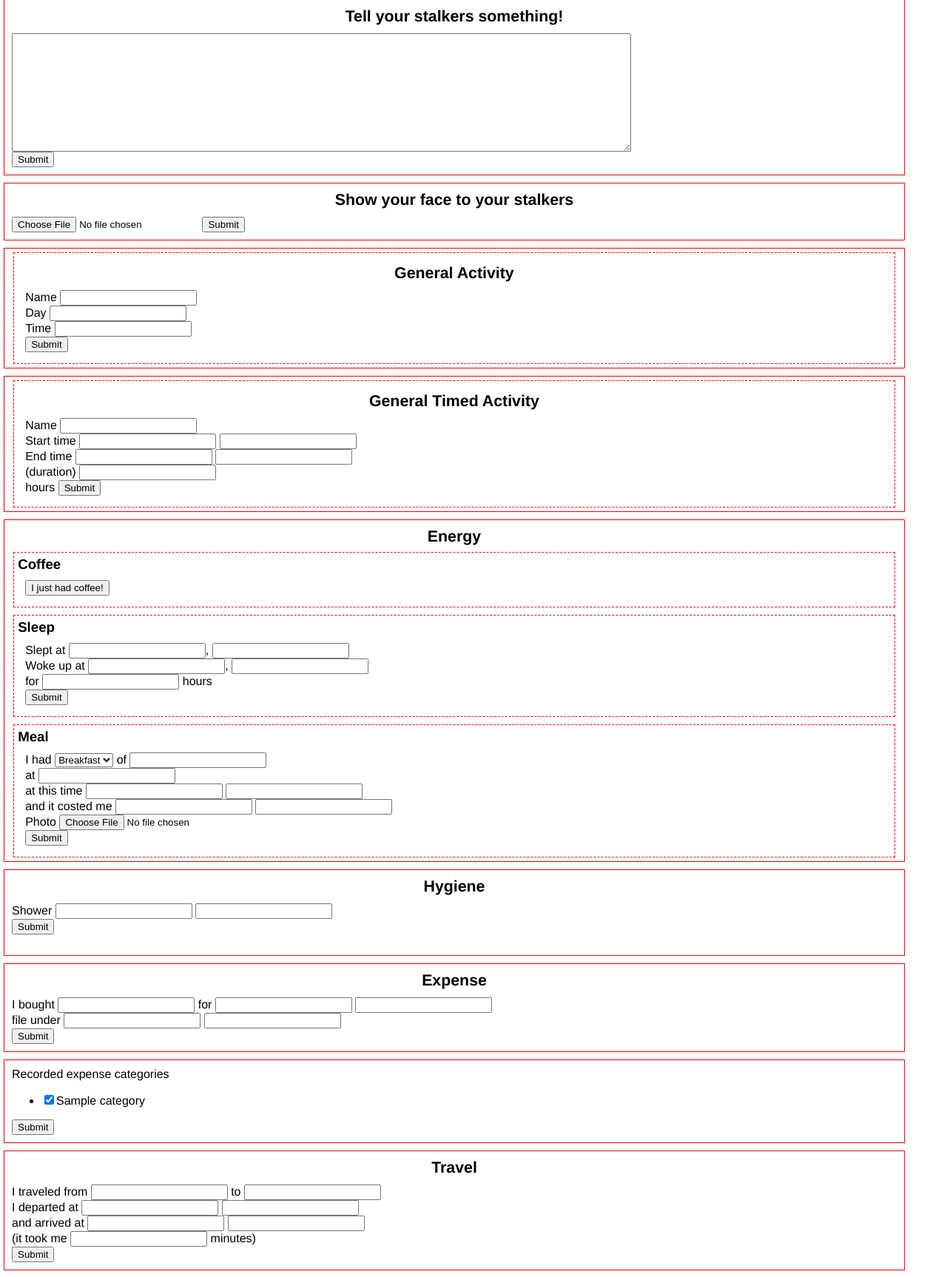
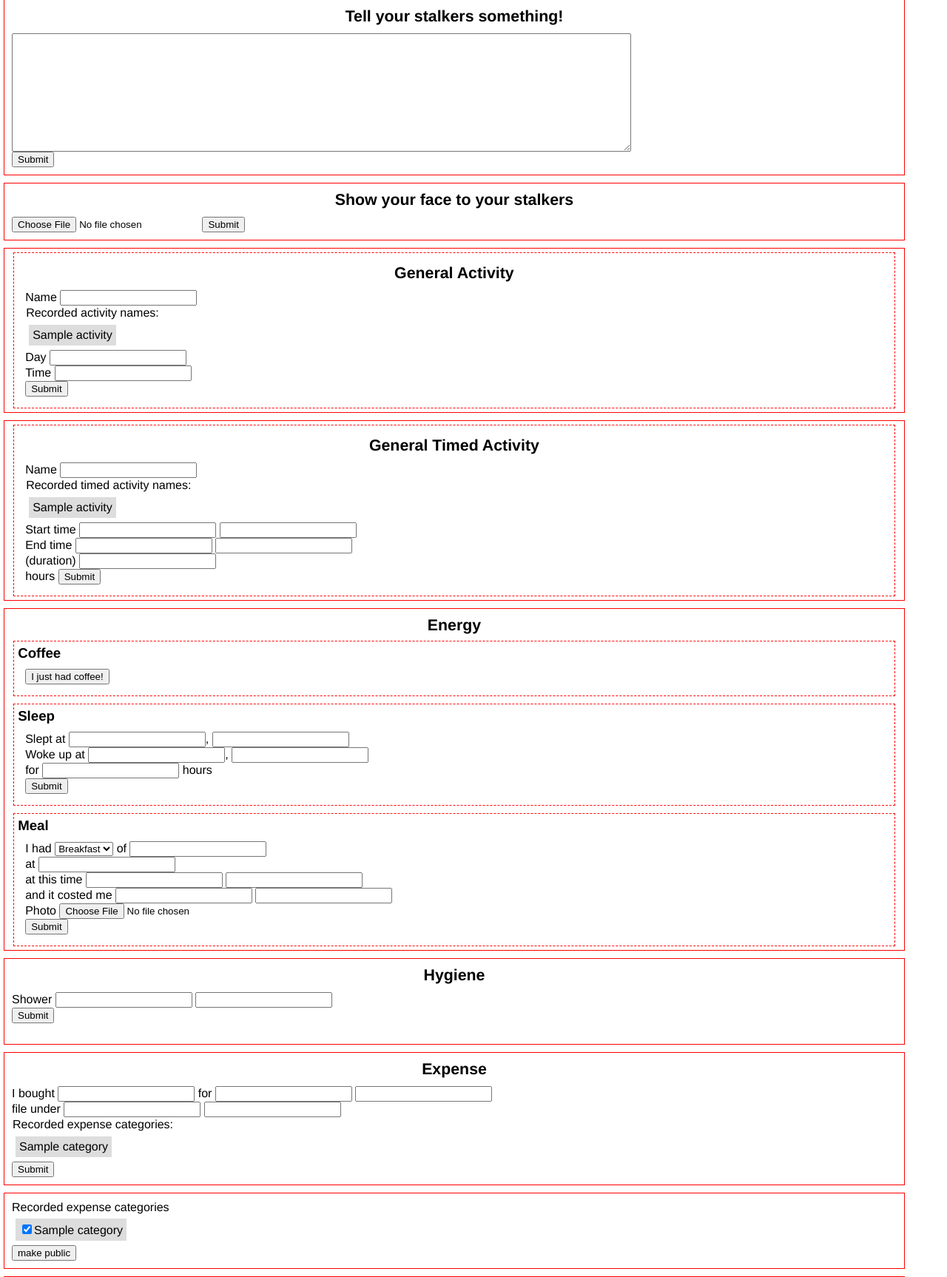
Before and after one commit to ryanotron/tmi, a Python web app: template templates/panelpage.html in a window 1280 px wide. Shown: the part 148-1874 px from the top of the page at 74% size. Run offline with Jinja, Linux system fonts and the light colour scheme; the template is opened without the code that fills it: most values are stand-ins (such as "Sample title", 1, 10 or a date in 2020).

Commit message:
added category helpers

```diff
--- a/constants.py
+++ b/constants.py
@@ -8,7 +8,7 @@ email_re    = re.compile(r'^[\S]+@[\S]+.[\S]+$')
 batchexpense_re = re.compile(r'[^\d]+(?P<when>\d{1,2}/\d{1,2}/\d{4})\t(?P<name>[^\t]+)\t(?P<amount>\d+.\d+)\t(?P<cat>[^\t]+)')
 datetime_re = re.compile(r'\s*(\d{1,2})/(\d{1,2})/(\d{4})\s+(\d{1,2}):(\d{2})')
 
-COOKIESECRET = 'Fire and Blood!'
+COOKIESECRET = 'Shits and Giggles'
 
 template_dir = os.path.join(os.path.dirname(__file__), 'templates')
 jinjaenv = jinja2.Environment(loader = jinja2.FileSystemLoader(template_dir), autoescape = True)
--- a/index.yaml
+++ b/index.yaml
@@ -28,6 +28,12 @@ indexes:
   - name: name
   - name: userid
   - name: when
+    direction: desc
+
+- kind: BlogPostModel
+  properties:
+  - name: userid
+  - name: posted
     direction: desc
 
 - kind: BlogPostModel
--- a/models.py
+++ b/models.py
@@ -110,3 +110,4 @@ class BlogPostModel(db.Model):
     title = db.StringProperty()
     content = db.TextProperty()
     privacy = db.IntegerProperty()
+    category = db.StringProperty()
--- a/stylesheets/userpage.css
+++ b/stylesheets/userpage.css
@@ -107,6 +107,26 @@ div.Message {
     margin: 1px;
 }
 
+div.CategoryListing {
+    width: 100%;
+    margin-top: 1px;
+    margin-bottom: 1px;
+    //border: 1px solid black;
+}
+
+div.CategoryListing ul {
+    text-decoration: none;
+    display: inline;
+}
+
+div.CategoryListing li {
+    display: inline;
+    margin: 5px;
+    padding: 5px;
+    background-color: #dddddd;
+    float: left;
+}
+
 blockquote {
     /*background-color: #ffeeee;*/
     margin: 1px;
--- a/templates/blog_showpostspage.html
+++ b/templates/blog_showpostspage.html
@@ -13,7 +13,8 @@
                 <div class="PostHead">
                     <h3>{{post.title}}</h3>
                 </div>
-                <p>posted on {{post.posted.strftime('%d/%m/%Y - %H:%M')}} UTC</p>
+                <p>posted on {{post.posted.strftime('%d/%m/%Y - %H:%M')}} UTC
+                {%- if post.updated > post.posted -%}, updated on {{post.updated.strftime('%d/%m/%Y - %H:%M')}}{%- endif -%}</p>
                 {{post.content|safe}}
             </div>
         {% endfor -%}
--- a/templates/panelpage.html
+++ b/templates/panelpage.html
@@ -65,6 +65,14 @@
         <h2 class="PanelCategory">General Activity</h2>
         <form action="/postactivity" method="post">
             Name <input type="text" name="activity_name"><br>
+            {% if activity_categories -%}
+            <p>Recorded activity names:</p>
+            <div class="CategoryListing"><ul>
+                {% for activity in activity_categories -%}
+                <li>{{activity}}
+                {% endfor -%}
+            </ul></div>
+            {% endif -%}
             Day <input maxlength="10" class="Date" type="text" name="activity_day" value="{{(datetime.datetime.utcnow() + datetime.timedelta(hours = user.timezone)).strftime('%d/%m/%Y')}}"><br>
             Time <input class="Time" type="text" name="activity_time" value="{{(datetime.datetime.utcnow() + datetime.timedelta(hours = user.timezone)).strftime('%H:%M')}}"><br>
             <input type="submit">
@@ -77,6 +85,14 @@
             <h2 class="PanelCategory">General Timed Activity</h2>
             <form action="/posttimedactivity" method="post">
                 Name <input type="text" name="act_name"><br>
+                {% if timed_activity_categories -%}
+                <p>Recorded timed activity names:</p>
+                <div class="CategoryListing"><ul>
+                    {% for activity in timed_activity_categories -%}
+                    <li>{{activity}}
+                    {% endfor -%}
+                </ul></div>
+                {% endif -%}
                 Start time <input class="Date" type="text" name="act_start_day" value="{{(datetime.datetime.utcnow() + datetime.timedelta(hours = user.timezone)).strftime('%d/%m/%Y')}}">
                 <input class="Time" type="text" name="act_start_time"><br>
                 End time <input class="Date" type="text" name="act_end_day" value="{{(datetime.datetime.utcnow() + datetime.timedelta(hours = user.timezone)).strftime('%d/%m/%Y')}}">
@@ -151,19 +167,27 @@
             <input class="Currency" type="text" name="exp_currency" value="{{user.currency}}"><br>
             file under <input type="text" name="exp_category">
             <input class="Date" type="text" name="exp_when" value="{{(datetime.datetime.utcnow() + datetime.timedelta(hours = user.timezone)).strftime('%d/%m/%Y')}}"><br>
+            {% if expense_categories -%}
+            <p>Recorded expense categories:</p>
+            <div class="CategoryListing"><ul>
+                {% for category in expense_categories -%}
+                <li>{{category}}
+                {% endfor -%}
+            </ul></div>
+            {% endif -%}
             <input type="submit">
         </form>
     </div>
 
     <div class="Block" id="ExpenseCategories">
         <form action="/categorizeexpense" method="post">
-            Recorded expense categories
-            <ul>
+            Recorded expense categories<br>
+            <div class="CategoryListing"><ul>
             {% for category in expense_categories -%}
                 <li><input type="checkbox" name="public_category" value="{{category}}" {{checked}}>{{category}}
             {% endfor -%}
-            </ul>
-            <input type="submit">
+            </ul></div>
+            <input type="submit" value="make public">
         </form>
     </div>
 
```
Also changed, not shown: handlers.py (+42 -5 lines), stylesheets/blog.css (+20 -0 lines), templates/blog_newpostpage.html (+9 -0 lines).
